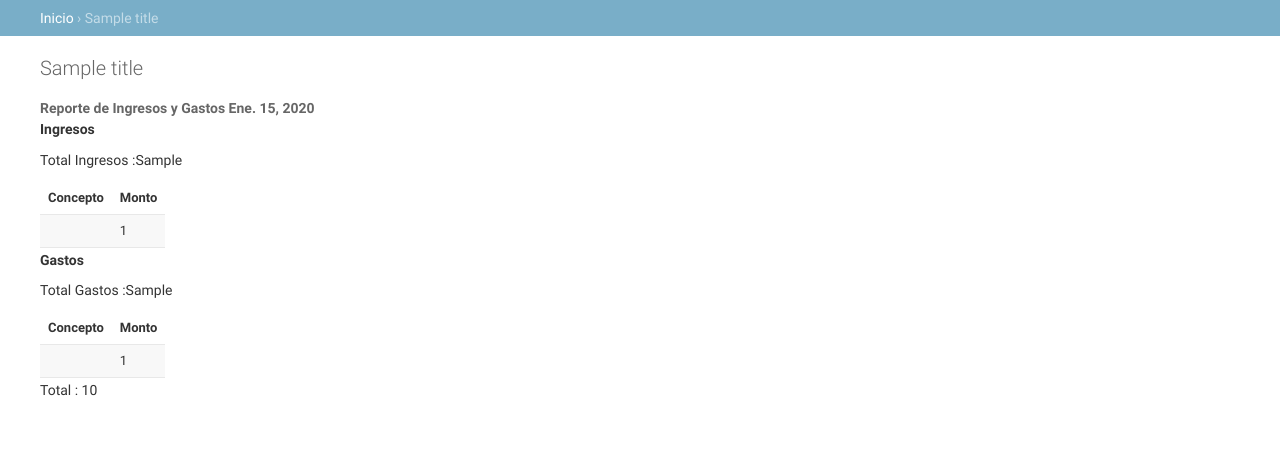
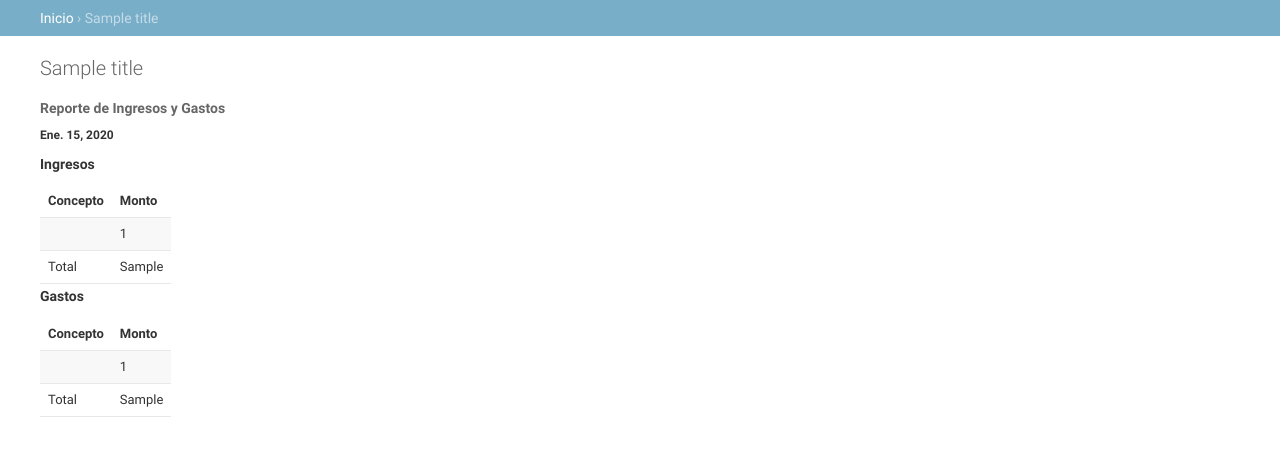
Before and after one commit to libardo2s/gimnasio, a Django app: template appgimnasio/template/reporte_ganancias.html in a window 1280 px wide. Shown: the part 48-504 px from the top of the page. Run offline with Django 3.2, Linux system fonts and the light colour scheme; tables that the repository leaves empty hold one stand-in row (values such as "Sample post"); the template is opened without the code that fills it: values that come from a table or form of the project are taken from there, most other values are stand-ins (such as "Sample title", 1, 10 or a date in 2020).

Commit message:
Para subir a Git

```diff
--- a/appgimnasio/template/admin/index.html
+++ b/appgimnasio/template/admin/index.html
@@ -19,7 +19,7 @@
         <caption>
             <a href="{{ app.app_url }}" class="section" title="{% blocktrans with name=app.name %}Models in the {{ name }} application{% endblocktrans %}"><h3>{{ gimnasio }}</h3></a>
         </caption>
-        {% if user.is_superuser %}
+        {% if user.is_superuser and app.app_label == "appgimnasio" %}
             <tr>
                 <td>
                     <a href="{% url 'reporte' %}"><strong>Reporte Ingresos Gastos del Día</strong></a>
--- a/appgimnasio/template/reporte_ganancias.html
+++ b/appgimnasio/template/reporte_ganancias.html
@@ -1,12 +1,13 @@
 {% extends 'admin/base_site.html'%}
 {%block title%}{{ title }} | Reporte de Ganancias{%endblock%}
 {%block content%}
-	<h3>Reporte de Ingresos y Gastos {{fecha_reporte|date}}</h3>
-	{% if ingresos and gastos %}
+	<div class="container">
+		{% if ingresos or gastos %}
 			<div class="row">
-			<div class="col-md-4">
-				<p><strong>Ingresos</strong></p>
-				<p>Total Ingresos :{{suma_ingresos}} </p>
+				<h3 class="text-center">Reporte de Ingresos y Gastos</h3>
+				<h4 class="text-center">{{fecha_reporte|date}}</h4>
+				<div class="col-md-6">
+					<p class="text-center"><strong>Ingresos</strong></p>
 					<table class="table table-condensed table-striped">
 						<tr>
 							<th>Concepto</th>
@@ -18,12 +19,15 @@
 								<td>{{i.monto}}</td>
 							</tr>
 						{% endfor %}
+							<tr>
+								<td>Total</td>
+								<td>{{suma_ingresos}}</td>
+							</tr>
 					</table>
 				</div>
 
-			<div class="col-md-4">
-				<p><strong>Gastos</strong></p>
-				<p>Total Gastos :{{suma_gastos}} </p>
+				<div class="col-md-6">
+					<p class="text-center"><strong>Gastos</strong></p>
 					<table class="table table-condensed table-striped">
 						<tr>
 							<th>Concepto</th>
@@ -35,9 +39,16 @@
 								<td>{{g.monto}}</td>
 							</tr>
 						{% endfor %}
+							<tr>
+								<td>Total</td>
+								<td>{{suma_gastos}}</td>
+							</tr>
 					</table>
 				</div>
 			</div>
+		{% else %}
+			<p><strong>No se han registrado Ingresos o Gastos</strong></p>
 		{% endif %}
-	<p>Total : {{total}}</p>
+
+	</div>
 {%endblock%}
--- a/gimnasio/urls.py
+++ b/gimnasio/urls.py
@@ -1,6 +1,7 @@
 from django.conf.urls import patterns, include, url
 from django.contrib import admin
 from appgimnasio.views import Index,IngresoCliente,Login,logout_view,informe_ganancias
+
 #from rest_framework import routers
 
 #router = routers.DefaultRouter()
```
Also changed, not shown: appgimnasio/views.py (+5 -6 lines). Lines whose indentation alone changed are shown as unchanged.
